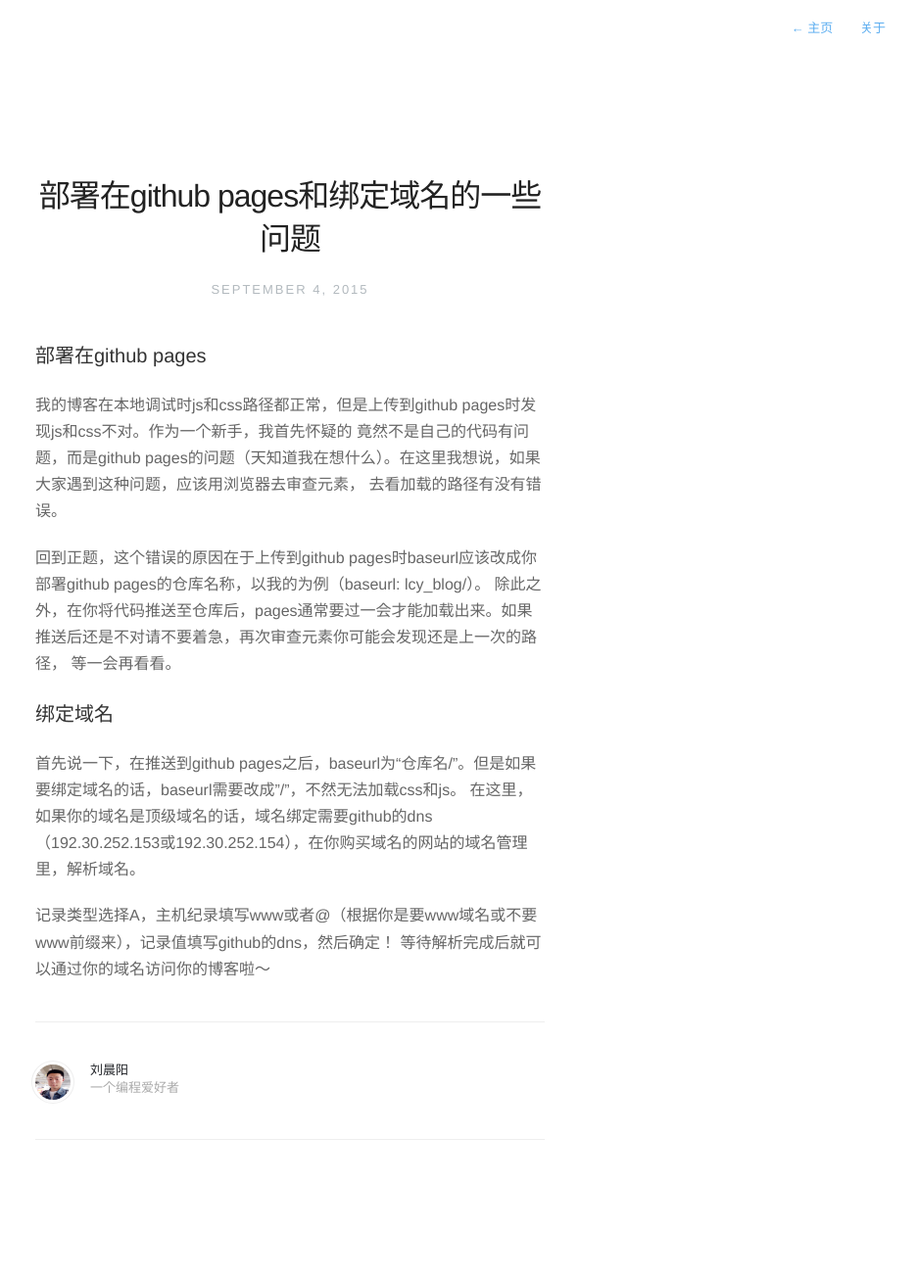
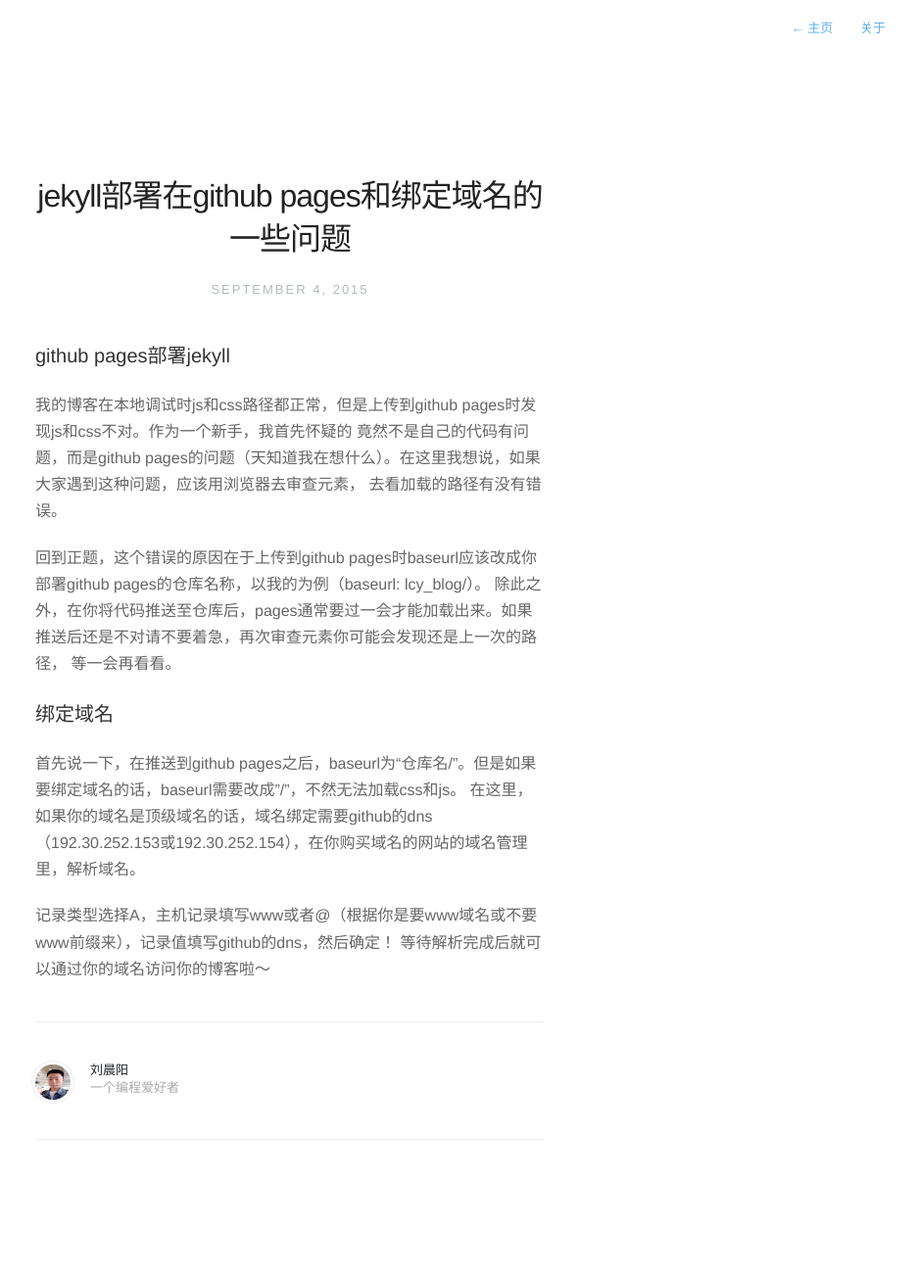
Before and after one commit to lokyoung/lcy_blog, a Jekyll site: the page built from _posts/2015-09-04-domain-bound.markdown, in a window 1280 px wide. Shown: the whole page at 98% size, without its empty margins (344-1279 px from the left). Built offline with Jekyll 4.4.1, drawn with Linux system fonts in a browser that asks for light colours; Markdown is read by kramdown in place of the engine named in the settings.

Commit message:
some little changes

```diff
--- a/_posts/2015-09-04-domain-bound.markdown
+++ b/_posts/2015-09-04-domain-bound.markdown
@@ -1,8 +1,8 @@
 ---
-title: "部署在github pages和绑定域名的一些问题"
+title: "jekyll部署在github pages和绑定域名的一些问题"
 date: 2015-09-04 21:29:20
 ---
-###部署在github pages
+###github pages部署jekyll
 我的博客在本地调试时js和css路径都正常，但是上传到github pages时发现js和css不对。作为一个新手，我首先怀疑的
 竟然不是自己的代码有问题，而是github pages的问题（天知道我在想什么）。在这里我想说，如果大家遇到这种问题，应该用浏览器去审查元素，
 去看加载的路径有没有错误。
@@ -15,5 +15,5 @@ date: 2015-09-04 21:29:20
 首先说一下，在推送到github pages之后，baseurl为“仓库名/”。但是如果要绑定域名的话，baseurl需要改成”/"，不然无法加载css和js。
 在这里，如果你的域名是顶级域名的话，域名绑定需要github的dns（192.30.252.153或192.30.252.154），在你购买域名的网站的域名管理里，解析域名。
 
-记录类型选择A，主机纪录填写www或者@（根据你是要www域名或不要www前缀来），记录值填写github的dns，然后确定！
+记录类型选择A，主机记录填写www或者@（根据你是要www域名或不要www前缀来），记录值填写github的dns，然后确定！
 等待解析完成后就可以通过你的域名访问你的博客啦～
```
